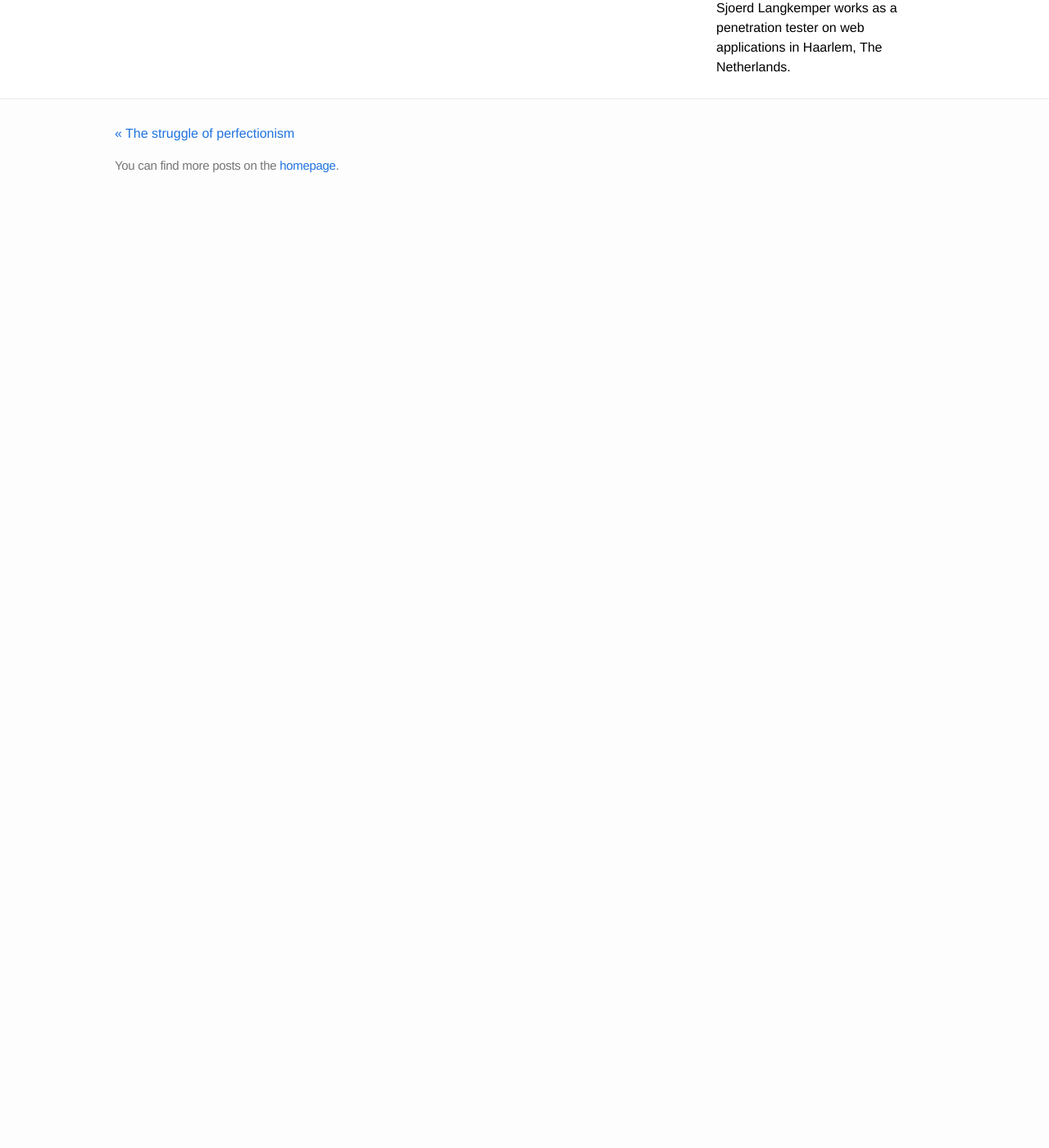
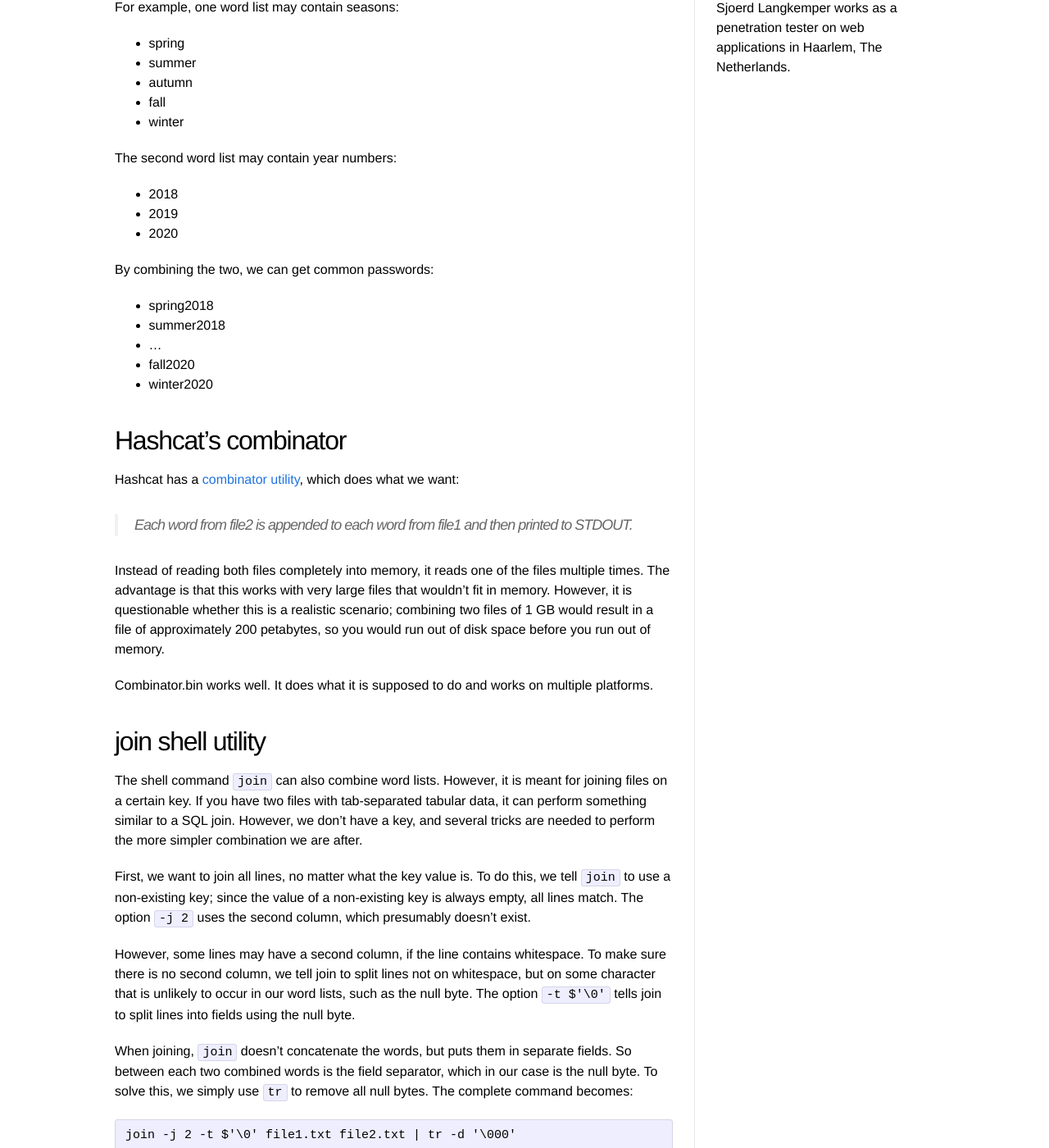
Before and after one commit to Sjord/Sjord.github.io, a Jekyll site: the page built from _posts/2020-04-06-combine-two-word-lists-for-cracking-passwords.md, in a window 1280 px wide and 1400 px high, scrolled down 579 px. Shown: the whole window at 82% size. Built offline with Jekyll 4.4.1, drawn with Linux system fonts in a browser that asks for light colours; before the commit the page ends 900 px from its top, so only the background shows below that; some of the changed text lies outside the part shown.

Commit message:
Word combinationn post

```diff
--- a/_posts/2020-04-06-combine-two-word-lists-for-cracking-passwords.md
+++ b/_posts/2020-04-06-combine-two-word-lists-for-cracking-passwords.md
@@ -5,5 +5,83 @@ thumbnail: joined-ropes-480.jpg
 date: 2020-04-22
 ---
 
+To crack passwords, it is sometimes useful to combine word lists in a way that concatenates words from multiple lists. This article shows three ways to accomplish this.
 
 <!-- photo source: https://pixabay.com/photos/rope-sea-barcelona-port-haven-1314964/ -->
+
+## Problem description
+
+Cracking passwords consists of performing many attempts to guess the correct password. The success of this greatly depends on the quality of the dictionary to use as guesses. Sometimes it is helpful to combine two word lists, in such a way that passwords consist of concatenations of words from one word list with words from a second word list.
+
+For example, one word list may contain seasons:
+
+* spring
+* summer
+* autumn
+* fall
+* winter
+
+The second word list may contain year numbers:
+
+* 2018
+* 2019
+* 2020
+
+By combining the two, we can get common passwords:
+
+* spring2018
+* summer2018
+* ...
+* fall2020
+* winter2020
+
+## Hashcat's combinator
+
+Hashcat has a [combinator](https://hashcat.net/wiki/doku.php?id=hashcat_utils#combinator) [utility](https://github.com/hashcat/hashcat-utils), which does what we want:
+
+>  Each word from file2 is appended to each word from file1 and then printed to STDOUT.
+
+Instead of reading both files completely into memory, it reads one of the files multiple times. The advantage is that this works with very large files that wouldn't fit in memory. However, it is questionable whether this is a realistic scenario; combining two files of 1 GB would result in a file of approximately 200 petabytes, so you would run out of disk space before you run out of memory.
+
+Combinator.bin works well. It does what it is supposed to do and works on multiple platforms.
+
+## join shell utility
+
+The shell command `join` can also combine word lists. However, it is meant for joining files on a certain key. If you have two files with tab-separated tabular data, it can perform something similar to a SQL join. However, we don't have a key, and several tricks are needed to perform the more simpler combination we are after.
+
+First, we want to join all lines, no matter what the key value is. To do this, we tell `join` to use a non-existing key; since the value of a non-existing key is always empty, all lines match. The option `-j 2` uses the second column, which presumably doesn't exist.
+
+However, some lines may have a second column, if the line contains whitespace. To make sure there is no second column, we tell join to split lines not on whitespace, but on some character that is unlikely to occur in our word lists, such as the null byte. The option `-t $'\0'` tells join to split lines into fields using the null byte.
+
+When joining, `join` doesn't concatenate the words, but puts them in separate fields. So between each two combined words is the field separator, which in our case is the null byte. To solve this, we simply use `tr` to remove all null bytes. The complete command becomes:
+
+    join -j 2 -t $'\0' file1.txt file2.txt | tr -d '\000'
+
+This works. It is more complicated than needs to be, but the advantage is that these tools are already present on most systems.
+
+## Using Python's itertools.product
+
+Of course this simple task can also be performed by a little script in Python, or any other language suitable for quick small projects. Python already has functionality to combine lists in a way we want: [itertools.product](https://docs.python.org/3/library/itertools.html#itertools.product). We read the files into lists, call itertools.product, and convert to resulting list back into strings:
+
+    import sys
+    import itertools
+
+    lists = []
+    for filename in sys.argv[1:]:
+        words = []
+        with open(filename) as fp:
+            for line in fp:
+                words.append(line.rstrip())
+        lists.append(words)
+
+    for element in itertools.product(*lists):
+        print("".join(element))
+
+
+## Conclusion
+
+This article listed three tools to combine word lists like a Cartesian product. The hashcat utility is meant for the job and performs well. The shell command, but is more complicated than I would expect from such a simple task. Finally, using a Python script any task is solvable.
+
+## Read more
+
+* [GitHub repo](https://github.com/Sjord/cartesianwords)
```
